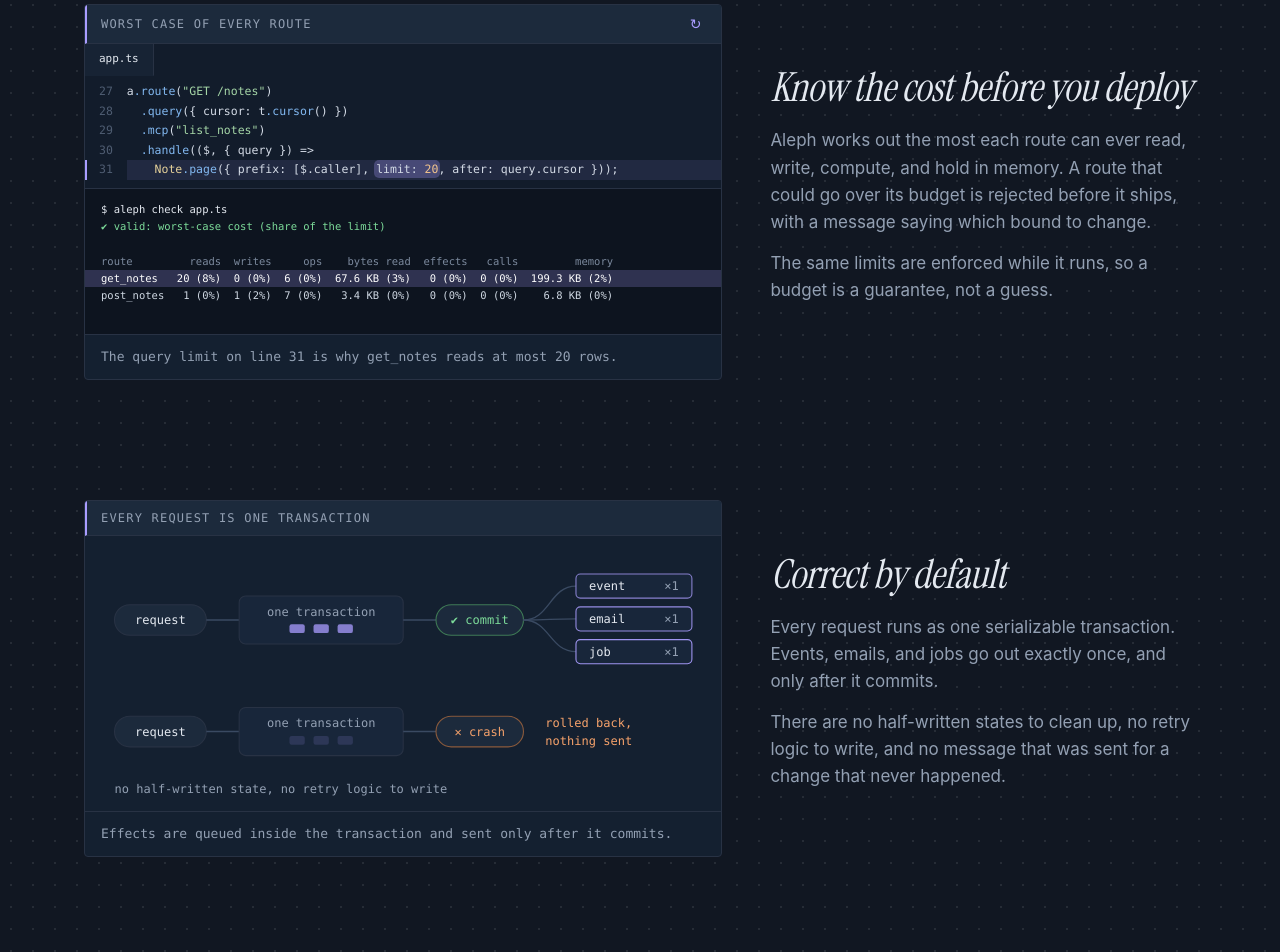
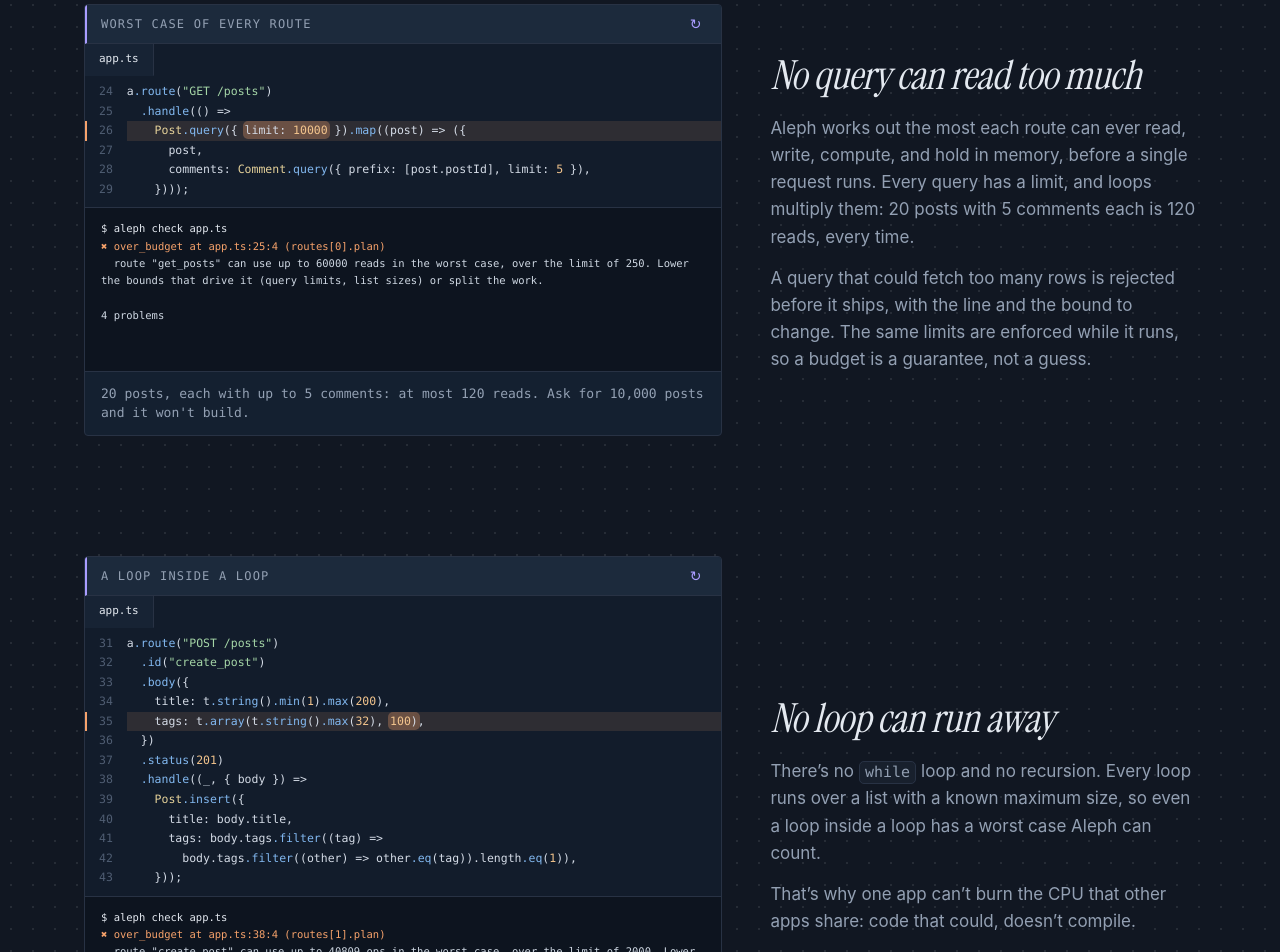
Before and after one commit to gubkin-labs/aleph, a Next.js app in the folder website/: page / in a window 1280 px wide. Shown: the part 3240-4192 px from the top of the page. Built offline with nearby package versions, Linux system fonts and the light colour scheme.

Commit message:
Switch homepage demos to a blog app, add row and loop bound demos
Co-Authored-By: Claude Opus 5.5 <noreply@anthropic.com>

```diff
--- a/website/app/demos.ts
+++ b/website/app/demos.ts
@@ -1,27 +1,42 @@
 import type { Step } from "@/components/Demo";
 
 /**
- * The homepage demos. Every scene uses one small notes app, and every line of CLI output is in
- * the CLI's real format and wording, run against that app; scenes only leave lines out.
+ * The homepage demos. Every scene uses one small blog app (posts and their comments), and every
+ * line of CLI output is in the CLI's real format and wording, run against that app; scenes only
+ * leave lines out. The code lines keep the app's real line numbers, so locations in errors match.
  */
 
-const ROUTES = [
-  'a.route("GET /notes")',
-  "  .query({ cursor: t.cursor() })",
-  '  .mcp("list_notes")',
-  "  .handle(($, { query }) =>",
-  "    Note.page({ prefix: [$.caller], limit: 20, after: query.cursor }));",
+const LIST_POSTS = [
+  'a.route("GET /posts")',
+  "  .handle(() =>",
+  "    Post.query({ limit: 20 }).map((post) => ({",
+  "      post,",
+  "      comments: Comment.query({ prefix: [post.postId], limit: 5 }),",
+  "    })));",
 ];
 
 const TABLE_HEAD =
-  "route         reads  writes     ops    bytes read  effects   calls         memory";
-const GET_ROW = "get_notes   20 (8%)  0 (0%)  6 (0%)  67.6 KB (3%)   0 (0%)  0 (0%)  199.3 KB (2%)";
-const POST_ROW =
-  "post_notes   1 (0%)  1 (2%)  7 (0%)   3.4 KB (0%)   0 (0%)  0 (0%)    6.8 KB (0%)";
+  "route            reads  writes        ops      bytes read  effects   calls         memory";
+const ADD_ROW =
+  "add_comment     1 (0%)  1 (2%)     8 (0%)     3.5 KB (0%)   0 (0%)  0 (0%)    7.1 KB (0%)";
+const CREATE_ROW =
+  "create_post     1 (0%)  1 (2%)  489 (24%)     3.1 KB (0%)   0 (0%)  0 (0%)   34.3 KB (0%)";
+const GET_ROW =
+  "get_posts    120 (48%)  0 (0%)   187 (9%)  416.1 KB (20%)   0 (0%)  0 (0%)  1.28 MB (16%)";
+
+const overBudget = (route: string, line: number, n: number, what: string, limit: number) => [
+  {
+    t: `✖ over_budget at app.ts:${line}:4 (routes[${route === "get_posts" ? 0 : 1}].plan)`,
+    k: "err" as const,
+  },
+  {
+    t: `  route "${route}" can use up to ${n} ${what} in the worst case, over the limit of ${limit}. Lower the bounds that drive it (query limits, list sizes) or split the work.`,
+  },
+];
 
 export const cost = {
-  start: 27,
-  code: ROUTES,
+  start: 24,
+  code: LIST_POSTS,
   steps: [
     { cmd: "$ aleph check app.ts" },
     {
@@ -33,43 +48,93 @@ export const cost = {
     },
     {
       out: [
+        { t: ADD_ROW, table: true },
+        { t: CREATE_ROW, table: true },
         { t: GET_ROW, table: true },
-        { t: POST_ROW, table: true },
       ],
     },
     { pause: 700 },
-    { hl: [31], mark: "limit: 20" },
-    { termHl: [4] },
+    { hl: [26, 28], mark: ["limit: 20", "limit: 5"] },
+    { termHl: [6] },
+    { pause: 1800 },
+    { hl: [] },
+    { edit: 26, from: "20", to: "10000" },
+    { clear: true },
+    { cmd: "$ aleph check app.ts" },
+    { hl: [26], tone: "err", mark: "limit: 10000" },
+    { out: [...overBudget("get_posts", 25, 60000, "reads", 250), { t: "" }, { t: "4 problems" }] },
+  ] satisfies Step[],
+  // Without motion, show the cost table with its bounds lit.
+  still: 7,
+};
+
+const CREATE_POST = [
+  'a.route("POST /posts")',
+  '  .id("create_post")',
+  "  .body({",
+  "    title: t.string().min(1).max(200),",
+  "    tags: t.array(t.string().max(32), 10),",
+  "  })",
+  "  .status(201)",
+  "  .handle((_, { body }) =>",
+  "    Post.insert({",
+  "      title: body.title,",
+  "      tags: body.tags.filter((tag) =>",
+  "        body.tags.filter((other) => other.eq(tag)).length.eq(1)),",
+  "    }));",
+];
+
+export const loop = {
+  start: 31,
+  code: CREATE_POST,
+  steps: [
+    { hl: [41, 42], mark: ["filter", "filter"] },
+    { cmd: "$ aleph check app.ts" },
+    {
+      out: [
+        { t: "✔ valid: worst-case cost (share of the limit)", k: "ok" },
+        { t: "" },
+        { t: TABLE_HEAD, k: "dim", table: true },
+        { t: CREATE_ROW, table: true, hl: true },
+      ],
+    },
+    { pause: 1400 },
+    { hl: [] },
+    { edit: 35, from: "32), 10)", to: "32), 100)" },
+    { clear: true },
+    { cmd: "$ aleph check app.ts" },
+    { hl: [35], tone: "err", mark: "100)" },
+    { out: [...overBudget("create_post", 38, 40809, "ops", 2000), { t: "" }, { t: "1 problem" }] },
   ] satisfies Step[],
 };
 
-const ENTITY = [
-  'const Note = a.entity("Note", {',
-  '  key: ["ownerId", "noteId"],',
+const COMMENT = [
+  'const Comment = a.entity("Comment", {',
+  '  key: ["postId", "commentId"],',
   "  fields: {",
-  "    ownerId: t.string().max(64),",
-  "    noteId: t.id().generated(),",
+  "    postId: t.string().max(26),",
+  "    commentId: t.id().generated(),",
+  "    authorId: t.string().max(64),",
   "    text: t.string().min(1).max(500),",
-  "    pinned: t.bool().default(false),",
   "  },",
   "});",
 ];
 
 export const evolve = {
-  start: 5,
-  code: ENTITY,
+  start: 14,
+  code: COMMENT,
   steps: [
-    { edit: 10, from: "500", to: "200" },
-    { insert: 11, text: "    color: t.string().max(16).optional()," },
+    { edit: 20, from: "500", to: "200" },
+    { insert: 21, text: "    likes: t.int().min(0).default(0)," },
     { cmd: "$ aleph check app.ts --against deployed.json" },
-    { hl: [10], tone: "err", mark: "max(200)" },
+    { hl: [20], tone: "err", mark: "max(200)" },
     {
       out: [
         {
-          t: "✖ entities.Note.fields.text: string length 1-500 narrowed to 1-200; existing values may not fit",
+          t: "✖ entities.Comment.fields.text: string length 1-500 narrowed to 1-200; existing values may not fit",
           k: "err",
         },
-        { t: "✔ entities.Note.fields.color: new field color", k: "ok" },
+        { t: "✔ entities.Comment.fields.likes: new field likes", k: "ok" },
         { t: "" },
         {
           t: "✖ not deployable: breaking changes need a deprecation in the deployed manifest first",
@@ -79,12 +144,12 @@ export const evolve = {
     },
     { pause: 1600 },
     { hl: [] },
-    { edit: 10, from: "200", to: "500" },
+    { edit: 20, from: "200", to: "500" },
     { clear: true },
     { cmd: "$ aleph check app.ts --against deployed.json" },
     {
       out: [
-        { t: "✔ entities.Note.fields.color: new field color", k: "ok" },
+        { t: "✔ entities.Comment.fields.likes: new field likes", k: "ok" },
         { t: "" },
         { t: "✔ deployable", k: "ok" },
       ],
@@ -94,83 +159,83 @@ export const evolve = {
   still: 5,
 };
 
-const EXAMPLE = [
-  'a.route("POST /notes")',
+const ADD_COMMENT = [
+  'a.route("POST /posts/:postId/comments")',
+  '  .id("add_comment")',
+  "  .params({ postId: t.string().max(26) })",
   "  .body({ text: t.string().min(1).max(500) })",
   "  .status(201)",
   "  .example({",
-  '    name: "creates a note",',
+  '    name: "adds a comment, trimmed",',
   '    as: { userId: "ada" },',
-  '    request: { body: { text: "  hello  " } },',
-  '    expect: { status: 201, body: { text: "hello" } },',
+  '    request: { params: { postId: "p1" }, body: { text: "  Nice post!  " } },',
+  '    expect: { status: 201, body: { text: "Nice post!" } },',
   "  })",
-  "  .handle(($, { body }) =>",
-  "    Note.insert({ ownerId: $.caller, text: body.text.trim() }));",
+  "  .handle(($, { params, body }) =>",
+  "    Comment.insert({",
+  "      postId: params.postId,",
+  "      authorId: $.caller,",
+  "      text: body.text.trim(),",
+  "    }));",
 ];
 
 export const examples = {
-  start: 15,
-  code: EXAMPLE,
+  start: 45,
+  code: ADD_COMMENT,
   steps: [
-    { hl: [18, 19, 20, 21, 22, 23] },
+    { hl: [50, 51, 52, 53, 54, 55] },
     { cmd: "$ aleph test app.ts" },
     {
-      out: [{ t: "✔ post_notes: creates a note", k: "ok" }, { t: "" }, { t: "1 passed, 0 failed" }],
+      out: [
+        { t: "✔ add_comment: adds a comment, trimmed", k: "ok" },
+        { t: "" },
+        { t: "1 passed, 0 failed" },
+      ],
     },
     { pause: 900 },
     { hl: [] },
     { cmd: "$ aleph dev app.ts --watch" },
     { out: [{ t: "aleph dev: serving app.ts on http://127.0.0.1:3000", k: "dim" }] },
     { pause: 300 },
-    { out: [{ t: "POST /notes → 201 post_notes (reads 1, writes 1, ops 7) 1.3ms", k: "dim" }] },
+    {
+      out: [
+        {
+          t: "POST /posts/p1/comments → 201 add_comment (reads 1, writes 1, ops 8) 6.56ms",
+          k: "dim",
+        },
+      ],
+    },
     { pause: 300 },
-    { out: [{ t: "GET /notes → 200 get_notes (reads 1, writes 0, ops 6) 0.46ms", k: "dim" }] },
+    { out: [{ t: "GET /posts → 200 get_posts (reads 0, writes 0, ops 7) 0.59ms", k: "dim" }] },
   ] satisfies Step[],
 };
 
 export const agent = {
-  start: 27,
-  code: ROUTES,
+  start: 24,
+  code: LIST_POSTS,
   steps: [
-    { agent: "you   ▸ Show more notes per page." },
-    { edit: 31, from: "20", to: "5000" },
+    { agent: "you   ▸ Show every comment under each post." },
+    { edit: 28, from: "limit: 5 ", to: "limit: 1000 " },
     { cmd: "$ aleph check app.ts" },
-    { hl: [30, 31], tone: "err", mark: "limit: 5000" },
-    {
-      out: [
-        { t: "✖ over_budget at app.ts:30:4 (routes[1].plan)", k: "err" },
-        {
-          t: '  route "get_notes" can use up to 5000 reads in the worst case, over the limit of 250. Lower the bounds that drive it (query limits, list sizes) or split the work.',
-        },
-        { t: "" },
-        { t: "3 problems" },
-      ],
-    },
+    { hl: [26, 28], tone: "err", mark: ["limit: 20", "limit: 1000"] },
+    { out: [...overBudget("get_posts", 25, 20020, "reads", 250), { t: "" }, { t: "3 problems" }] },
     { pause: 1200 },
     {
       agent:
-        "agent ▸ 5000 is over the read budget of 250. Using 100 per page; the cursor gets the rest.",
+        "agent ▸ 20 posts × 1000 comments is over the read budget of 250. Showing 10 per post; the full thread can page in on demand.",
     },
     { hl: [] },
-    { edit: 31, from: "5000", to: "100" },
+    { edit: 28, from: "limit: 1000 ", to: "limit: 10 " },
     { clear: true },
     { cmd: "$ aleph check app.ts" },
     {
       out: [
         { t: "✔ valid: worst-case cost (share of the limit)", k: "ok" },
         { t: "" },
+        { t: TABLE_HEAD, k: "dim", table: true },
         {
-          t: "route           reads  writes     ops      bytes read  effects   calls         memory",
-          k: "dim",
-          table: true,
-        },
-        {
-          t: "get_notes   100 (40%)  0 (0%)  6 (0%)  338.1 KB (17%)   0 (0%)  0 (0%)  740.4 KB (9%)",
+          t: "get_posts    220 (88%)  0 (0%)   187 (9%)  769.6 KB (38%)   0 (0%)  0 (0%)  2.32 MB (29%)",
           hl: true,
-          table: true,
-        },
-        {
-          t: "post_notes     1 (0%)  1 (2%)  7 (0%)     3.4 KB (0%)   0 (0%)  0 (0%)    6.8 KB (0%)",
           table: true,
         },
       ],
--- a/website/app/page.tsx
+++ b/website/app/page.tsx
@@ -9,7 +9,7 @@ import {
   TradeoffScene,
   TransactionScene,
 } from "@/components/Scenes";
-import { agent, cost, evolve, examples } from "./demos";
+import { agent, cost, evolve, examples, loop } from "./demos";
 
 /** What a backend usually needs and an Aleph author doesn't write. Each is struck out in turn. */
 const HANDLED = [
@@ -175,21 +175,45 @@ export default function Home() {
       </Section>
 
       <Section
-        title="Know the cost before you deploy"
+        title="No query can read too much"
         panel={
           <Demo
             title="worst case of every route"
             {...cost}
-            caption="The query limit on line 31 is why get_notes reads at most 20 rows."
+            caption="20 posts, each with up to 5 comments: at most 120 reads. Ask for 10,000 posts and it won't build."
           />
         }
       >
         <p>
-          Aleph works out the most each route can ever read, write, compute, and hold in memory. A
-          route that could go over its budget is rejected before it ships, with a message saying
-          which bound to change.
+          Aleph works out the most each route can ever read, write, compute, and hold in memory,
+          before a single request runs. Every query has a limit, and loops multiply them: 20 posts
+          with 5 comments each is 120 reads, every time.
         </p>
-        <p>The same limits are enforced while it runs, so a budget is a guarantee, not a guess.</p>
+        <p>
+          A query that could fetch too many rows is rejected before it ships, with the line and the
+          bound to change. The same limits are enforced while it runs, so a budget is a guarantee,
+          not a guess.
+        </p>
+      </Section>
+
+      <Section
+        title="No loop can run away"
+        panel={
+          <Demo
+            title="a loop inside a loop"
+            {...loop}
+            caption="Comparing every tag with every other: 10 tags is 489 ops. Allow 100 and it's 40,809, over the limit of 2,000."
+          />
+        }
+      >
+        <p>
+          There’s no <code>while</code> loop and no recursion. Every loop runs over a list with a
+          known maximum size, so even a loop inside a loop has a worst case Aleph can count.
+        </p>
+        <p>
+          That’s why one app can’t burn the CPU that other apps share: code that could, doesn’t
+          compile.
+        </p>
       </Section>
 
       <Section
--- a/website/components/Demo.tsx
+++ b/website/components/Demo.tsx
@@ -21,7 +21,7 @@ export type Step =
   | { cmd: string }
   | { agent: string }
   | { out: Line[] }
-  | { hl: number[]; tone?: Tone; mark?: string }
+  | { hl: number[]; tone?: Tone; mark?: string | string[] }
   | { termHl: number[] }
   | { edit: number; from: string; to: string }
   | { insert: number; text: string }
@@ -34,7 +34,7 @@ type State = {
   code: CodeLine[];
   hl: number[];
   tone: Tone | null;
-  mark: string | null;
+  mark: string[];
   term: Line[];
   typing: Typing;
 };
@@ -46,7 +46,7 @@ function initial(code: string[]): State {
     code: code.map((text) => ({ text, orig: text })),
     hl: [],
     tone: null,
-    mark: null,
+    mark: [],
     term: [],
     typing: null,
   };
@@ -62,7 +62,8 @@ function apply(s: State, step: Step, start: number): State {
   if ("agent" in step)
     return { ...s, term: [...s.term, { t: step.agent, k: "agent" }], typing: null };
   if ("out" in step) return { ...s, term: [...s.term, ...step.out] };
-  if ("hl" in step) return { ...s, hl: step.hl, tone: step.tone ?? null, mark: step.mark ?? null };
+  if ("hl" in step)
+    return { ...s, hl: step.hl, tone: step.tone ?? null, mark: [step.mark ?? []].flat() };
   if ("termHl" in step)
     return { ...s, term: s.term.map((l, i) => (step.termHl.includes(i) ? { ...l, hl: true } : l)) };
   if ("clear" in step) return { ...s, term: [] };
@@ -329,21 +330,20 @@ export function Demo({
                 .filter(Boolean)
                 .join(" ");
               const caret = typing?.where === "code" && typing.index === i ? typing.pos : -1;
+              const tok = lit ? state.mark.find((m) => line.text.includes(m)) : undefined;
               return (
                 // biome-ignore lint/suspicious/noArrayIndexKey: lines are positional
                 <div key={i} className={cls}>
                   <span className="gutter">{String(n).padStart(width, " ")}</span>
                   <span className="code-text">
                     {caret < 0 ? (
-                      lit && state.mark && line.text.includes(state.mark) ? (
+                      tok ? (
                         <Fragment>
-                          {highlight(line.text.slice(0, line.text.indexOf(state.mark)))}
+                          {highlight(line.text.slice(0, line.text.indexOf(tok)))}
                           <mark className={`tok-mark tok-mark-${state.tone ?? "on"}`}>
-                            {highlight(state.mark)}
+                            {highlight(tok)}
                           </mark>
-                          {highlight(
-                            line.text.slice(line.text.indexOf(state.mark) + state.mark.length),
-                          )}
+                          {highlight(line.text.slice(line.text.indexOf(tok) + tok.length))}
                         </Fragment>
                       ) : (
                         highlight(line.text)
```
